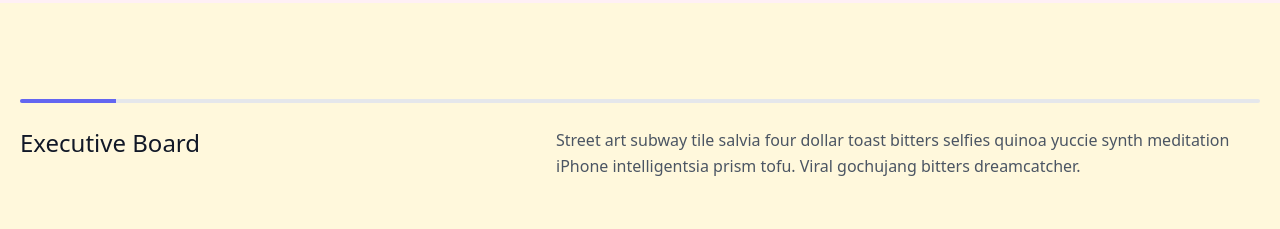
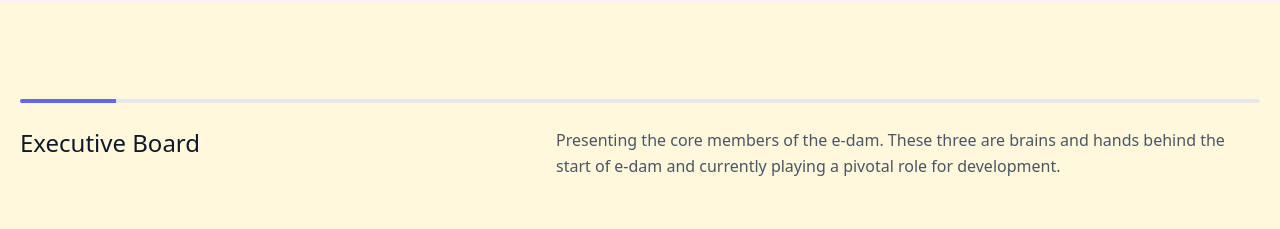
Before and after one commit to edam-dev/edam-dev.github.io, a plain HTML site: page index.html in a window 1280 px wide. Shown: the part 3360-3589 px from the top of the page. Drawn offline with nearby package versions, Linux system fonts and the light colour scheme.

Commit message:
Changed some content
added new lines for executive board

```diff
--- a/index.html
+++ b/index.html
@@ -197,9 +197,7 @@
         </div>
         <div class="flex flex-wrap sm:flex-row flex-col py-6 mb-12">
           <h1 class="sm:w-2/5 text-gray-900 font-medium title-font text-2xl mb-2 sm:mb-0">Executive Board </h1>
-          <p class="sm:w-3/5 leading-relaxed text-base sm:pl-10 pl-0">Street art subway tile salvia four dollar toast
-            bitters selfies quinoa yuccie synth meditation iPhone intelligentsia prism tofu. Viral gochujang bitters
-            dreamcatcher.</p>
+          <p class="sm:w-3/5 leading-relaxed text-base sm:pl-10 pl-0">Presenting the core members of the e-dam. These three are brains and hands behind the start of e-dam and currently playing a pivotal role for development.</p>
         </div>
       </div>
       <div class="flex flex-wrap sm:-m-4 -mx-4 -mb-10 -mt-4">
```
